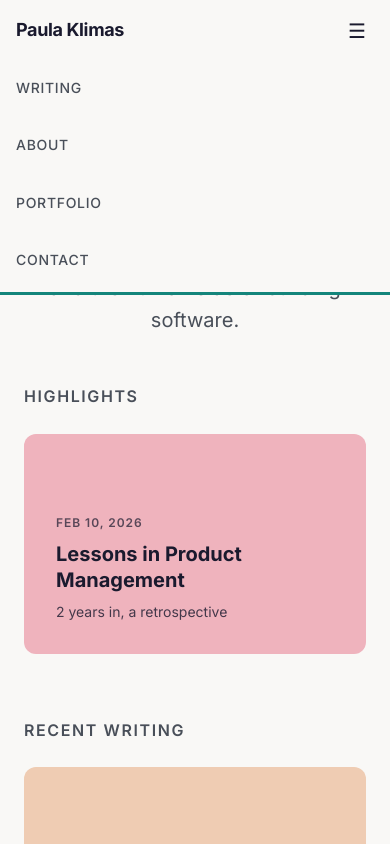
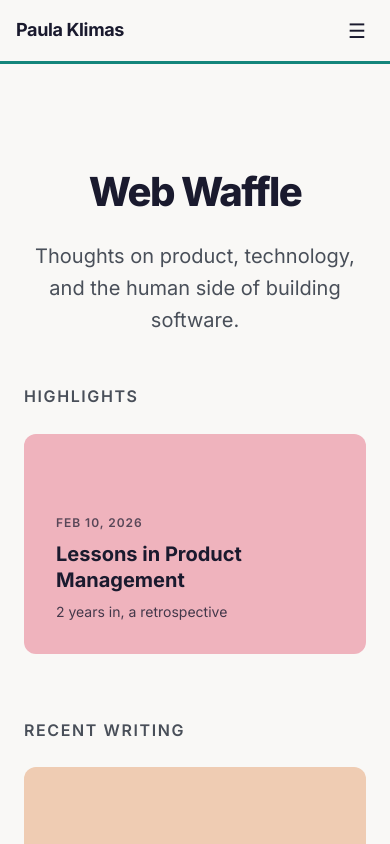
Before and after one commit to pkgoesdigital/web-waffle, a Next.js app: page / in a window 390 px wide. Shown: the top 844 px of the page. Built offline with nearby package versions, Linux system fonts and the light colour scheme.

Commit message:
Fix hamburger menu toggle logic: isOpen=true hides nav, isOpen=false shows nav
Co-Authored-By: Claude Sonnet 4.6 <noreply@anthropic.com>

```diff
--- a/src/components/Header/NavLinks.tsx
+++ b/src/components/Header/NavLinks.tsx
@@ -14,10 +14,10 @@ const links = [
 
 export default function NavLinks() {
   const pathname = usePathname()
-  const [isOpen, setIsOpen] = useState(false)
+  const [isOpen, setIsOpen] = useState(true)
 
   useEffect(() => {
-    setIsOpen(false)
+    setIsOpen(true)
   }, [pathname])
 
   return (
@@ -26,11 +26,11 @@ export default function NavLinks() {
         className={styles.menuBtn}
         onClick={() => setIsOpen(!isOpen)}
         aria-label="Toggle navigation"
-        aria-expanded={isOpen}
+        aria-expanded={!isOpen}
       >
-        {isOpen ? '✕' : '☰'}
+        {isOpen ? '☰' : '✕'}
       </button>
-      <nav className={styles.nav} style={isOpen ? { display: 'flex' } : undefined}>
+      <nav className={styles.nav} style={isOpen ? { display: 'none' } : { display: 'flex' }}>
         {links.map((link) => (
           <Link
             key={link.href}
@@ -38,7 +38,7 @@ export default function NavLinks() {
             className={`${styles.navLink} ${
               pathname.startsWith(link.href) ? styles.active : ''
             }`}
-            onClick={() => setIsOpen(false)}
+            onClick={() => setIsOpen(true)}
           >
             {link.label}
           </Link>
```
